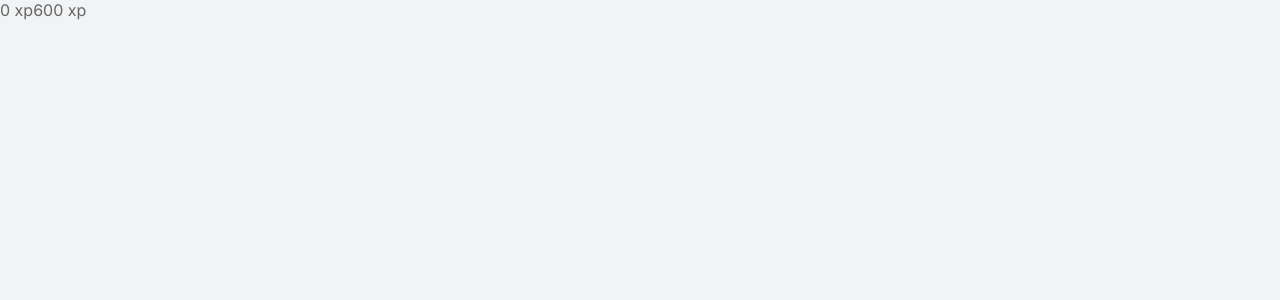
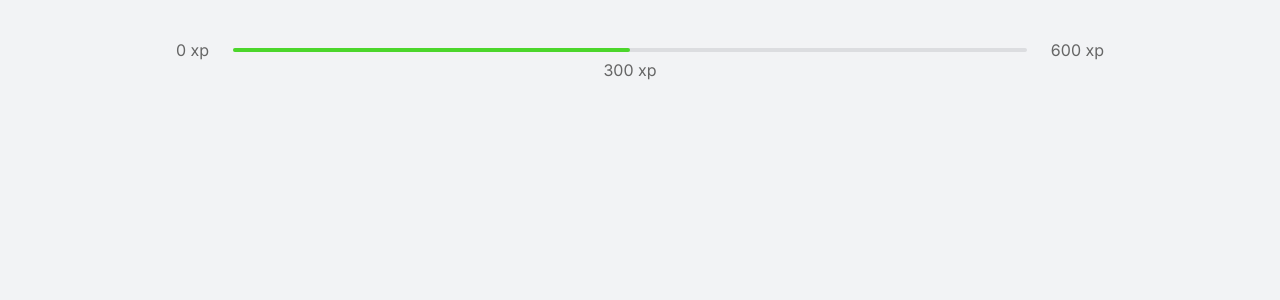
Before and after one commit to luskas8/shake-the-body, a React (Create React App) app: page / in a window 1280 px wide. Shown: the top 300 px of the page. Built offline with nearby package versions, Linux system fonts and the light colour scheme.

Commit message:
Adjust ExperienceBar css

```diff
--- a/src/App.tsx
+++ b/src/App.tsx
@@ -2,9 +2,11 @@
 import { ExperienceBar } from "./components/ExperienceBar";
 
 function App() {
-  return <div>
-    <ExperienceBar />
-  </div>;
+  return (
+    <div className="container">
+      <ExperienceBar />
+    </div>
+  );
 }
 
 export default App;
--- a/src/components/ExperienceBar.tsx
+++ b/src/components/ExperienceBar.tsx
@@ -2,6 +2,10 @@
   return (
     <header className="experience-bar">
       <span>0 xp</span>
+      <div>
+        <div style={{width: '50%' }}/>
+        <span className="current-experience" style={{ left: '50%' }}>300 xp</span>
+      </div>
       <span>600 xp</span>
     </header>
   );
--- a/src/styles/global.css
+++ b/src/styles/global.css
@@ -49,6 +49,42 @@
   text-decoration: none;
 }
 
+.container {
+  height: 100vh;
+  max-width: 992px;
+  margin: 0 auto;
+  padding: 2.5rem 2rem;
+
+  display: flex;
+  flex-direction: column;
+}
+
 .experience-bar {
+  display: flex;
+  align-items: center;
+}
 
+.experience-bar span {
+  font-size: 1rem;
 }
+
+.experience-bar > div {
+  flex: 1;
+  height: 4px;
+  border-radius: 4px;
+  background: var(--gray-line);
+  margin: 0 1.5rem;
+  position: relative;
+}
+
+span.current-experience {
+  position: absolute;
+  top: 12px;
+  transform: translateX(-50%);
+}
+
+.experience-bar > div > div {
+  height: 4px;
+  border-radius: 4px;
+  background: var(--green);
+}
```
